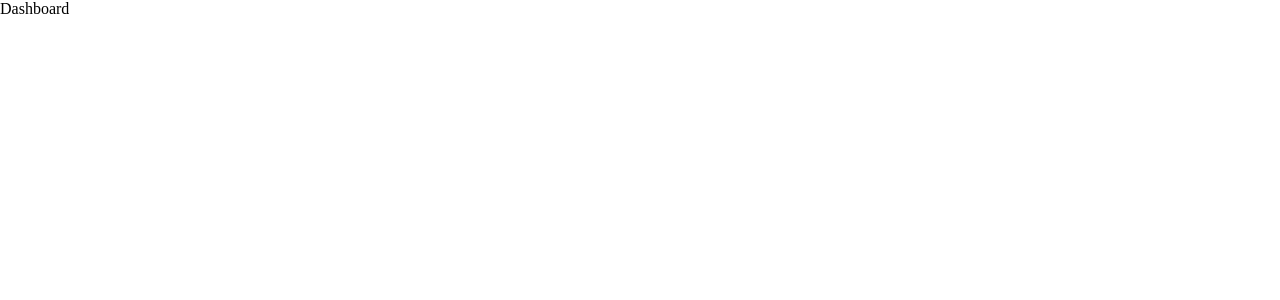
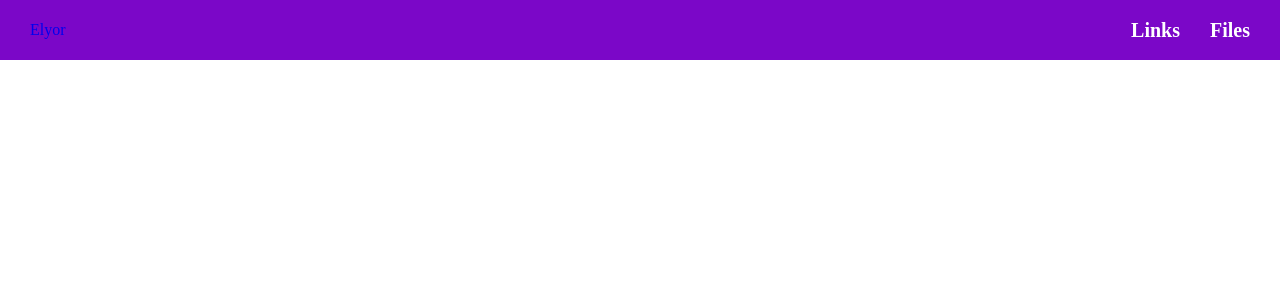
Before and after one commit to elyor-sh/mern-app, a React (Create React App) app in the folder client/: page / in a window 1280 px wide. Shown: the top 300 px of the page. Built offline with nearby package versions, Linux system fonts and the light colour scheme.

Commit message:
#4 есть страницы линкс и файлов а также navbar

```diff
--- a/client/src/App.js
+++ b/client/src/App.js
@@ -1,6 +1,8 @@
 import {BrowserRouter as Router, Switch, Route} from 'react-router-dom'
 import Dashboard from './Components/Dashboard/Dashboard';
 import Error from './Components/Error/Error';
+import Files from './Components/Files/Files';
+import Links from './Components/Links/Links';
 import LoginPage from './Components/LoginPage/LoginPage';
 function App() {
   return (
@@ -9,6 +11,8 @@ function App() {
         <Switch>
           <Route exact path="/" component={Dashboard} />
           <Route path="/login" component={LoginPage} />
+          <Route path="/links" component={Links} />
+          <Route path="/files" component={Files} />
           <Route component={Error} />
         </Switch>
       </Router>
--- /dev/null
+++ b/client/src/Components/AppBar/AppBar.js
@@ -0,0 +1,23 @@
+import React from 'react'
+import { Logo } from '../Logo/Logo'
+import classes from './AppBar.module.css'
+
+function AppBar() {
+    return (
+        <nav className={classes.navBar}>
+            <a href="/" className={classes.logoWrapper}>
+                <Logo />
+            </a>
+            <ul className={classes.navBarList}>
+                <li className={classes.navBarItem}>
+                    <a href="/links" className={classes.navBarLink}>Links</a>
+                </li>
+                <li className={classes.navBarItem}>
+                    <a href="/files" className={classes.navBarLink}>Files</a>
+                </li>
+            </ul>
+        </nav>
+    )
+}
+
+export default AppBar
--- /dev/null
+++ b/client/src/Components/AppBar/AppBar.module.css
@@ -0,0 +1,26 @@
+.navBar {
+    display: flex;
+    justify-content: space-between;
+    align-items: center;
+    height: 60px;
+    padding: 0px 30px;
+    background: #7b07c8;
+}
+
+.navBarList {
+    display: flex;
+}
+
+.navBarItem {
+    padding: 0px 15px;
+}
+
+.navBarItem:last-child {
+    padding-right: 0;
+}
+
+.navBarLink {
+    font-size: 20px;
+    color: #fff;
+    font-weight: 600;
+}
--- a/client/src/Components/Dashboard/Dashboard.js
+++ b/client/src/Components/Dashboard/Dashboard.js
@@ -1,10 +1,11 @@
 import React from 'react'
+import AppBar from '../AppBar/AppBar'
 
 function Dashboard() {
     return (
-        <div>
-            Dashboard
-        </div>
+        <>
+            <AppBar />
+        </>
     )
 }
 
--- /dev/null
+++ b/client/src/Components/Files/Files.js
@@ -0,0 +1,11 @@
+import React from 'react'
+
+function Files() {
+    return (
+        <div>
+            Files
+        </div>
+    )
+}
+
+export default Files
--- /dev/null
+++ b/client/src/Components/Links/Links.js
@@ -0,0 +1,11 @@
+import React from 'react'
+
+function Links() {
+    return (
+        <div>
+            Links
+        </div>
+    )
+}
+
+export default Links
--- /dev/null
+++ b/client/src/Components/Logo/Logo.js
@@ -0,0 +1,7 @@
+export const Logo = () => {
+    return (
+        <>
+          Elyor
+        </>
+    )
+}
```
Also changed, not shown: client/src/Components/Files/Files.module.css (added), client/src/Components/Links/Links.module.css (added).
